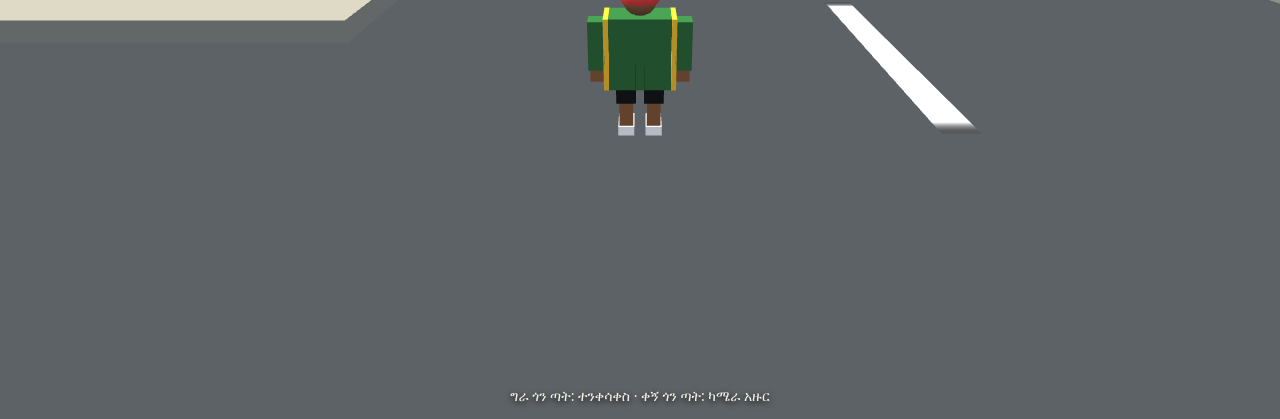
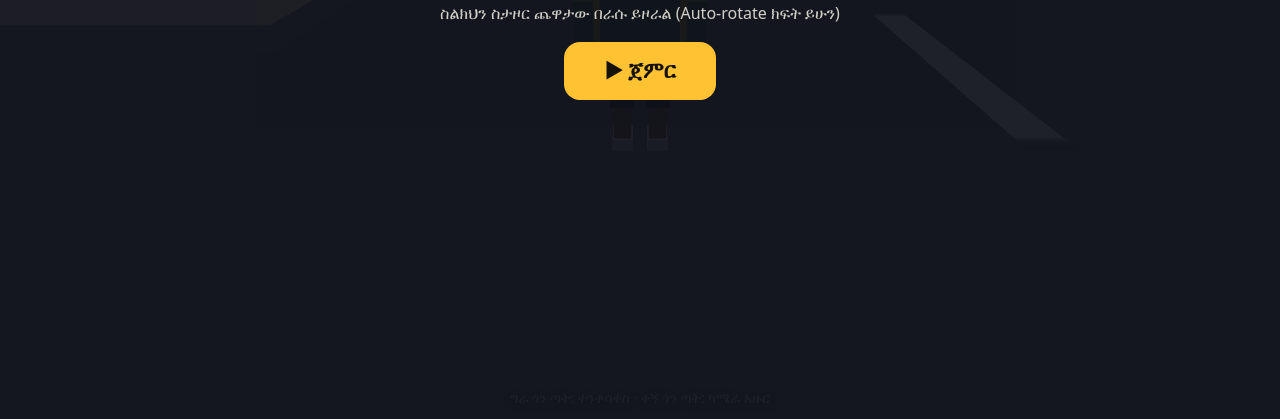
Before and after one commit to abduneima51-web/ABDEPA-CITY, a plain HTML site: page index.html in a window 1280 px wide. Shown: the part 381-800 px from the top of the page. Drawn offline with nearby package versions, Linux system fonts and the light colour scheme; animation ran at ten frames a second.

Commit message:
Update index.html

```diff
--- a/index.html
+++ b/index.html
@@ -2,24 +2,36 @@
 <html lang="am"><head>
 <meta charset="utf-8">
 <meta name="viewport" content="width=device-width,initial-scale=1,viewport-fit=cover,user-scalable=no">
+<meta name="screen-orientation" content="landscape">
+<meta name="mobile-web-app-capable" content="yes">
 <title>ABDEPA CITY</title>
 <style>
-:root{--bg:#10121a;--tx:#f4f1e8;--ac:#ffc233;color-scheme:dark;box-sizing:border-box;padding-top:env(safe-area-inset-top,0px);padding-bottom:env(safe-area-inset-bottom,0px)}
+:root{--bg:#10121a;--tx:#f4f1e8;--ac:#ffc233;color-scheme:dark;box-sizing:border-box}
 :root:not([data-theme="light"]){--bg:#10121a;--tx:#f4f1e8;--ac:#ffc233}
 :root[data-theme="dark"]{--bg:#10121a;--tx:#f4f1e8;--ac:#ffc233}
 html,body{height:100%;margin:0;background:var(--bg);color:var(--tx);overflow:hidden;touch-action:none;user-select:none;-webkit-user-select:none;font-family:system-ui,sans-serif}
 canvas{display:block;position:fixed;inset:0;width:100%;height:100%}
-#t{position:fixed;left:14px;top:calc(env(safe-area-inset-top,0px) + 12px);font-weight:900;font-size:22px;letter-spacing:.5px;text-shadow:0 2px 6px #000a}
+#t{position:fixed;left:calc(env(safe-area-inset-left,0px) + 14px);top:10px;font-weight:900;font-size:20px;letter-spacing:.5px;text-shadow:0 2px 6px #000a}
 #t b{color:var(--ac)}
-#sp{position:fixed;right:14px;top:calc(env(safe-area-inset-top,0px) + 14px);font-weight:800;font-size:20px;text-shadow:0 2px 6px #000a}
-#h{position:fixed;left:0;right:0;bottom:calc(env(safe-area-inset-bottom,0px) + 14px);text-align:center;font-size:14px;transition:opacity 1s;text-shadow:0 2px 6px #000}
+#sp{position:fixed;right:calc(env(safe-area-inset-right,0px) + 14px);top:12px;font-weight:800;font-size:20px;text-shadow:0 2px 6px #000a}
+#h{position:fixed;left:0;right:0;bottom:12px;text-align:center;font-size:14px;transition:opacity 1s;text-shadow:0 2px 6px #000}
 #js{position:fixed;width:100px;height:100px;border-radius:50%;border:2px solid #fff7;display:none}
 #js i{position:absolute;left:30px;top:30px;width:40px;height:40px;border-radius:50%;background:#fffa}
-#e{position:fixed;right:20px;bottom:calc(env(safe-area-inset-bottom,0px) + 40px);padding:16px 22px;border:0;border-radius:16px;background:var(--ac);color:#15120a;font-size:18px;font-weight:800;display:none}
+#e{position:fixed;right:calc(env(safe-area-inset-right,0px) + 24px);bottom:24px;padding:14px 22px;border:0;border-radius:16px;background:var(--ac);color:#15120a;font-size:18px;font-weight:800;display:none}
+#ov{position:fixed;inset:0;z-index:10;background:#10121aee;display:flex;flex-direction:column;align-items:center;justify-content:center;gap:18px;text-align:center;padding:20px}
+#ov h1{margin:0;font-size:34px;font-weight:900}
+#ov h1 b{color:var(--ac)}
+#ov p{margin:0;opacity:.85;font-size:16px}
+#go{padding:16px 40px;border:0;border-radius:16px;background:var(--ac);color:#15120a;font-size:22px;font-weight:800}
+#rot{position:fixed;inset:0;z-index:9;background:#10121a;display:none;align-items:center;justify-content:center;flex-direction:column;gap:12px;font-size:20px;font-weight:700;text-align:center}
+#rot span{font-size:60px}
+@media (orientation:portrait){#rot.on{display:flex}}
 </style></head><body>
 <div id="t">ABDEPA <b>CITY</b></div><div id="sp"></div>
 <div id="h">ግራ ጎን ጣት: ተንቀሳቀስ · ቀኝ ጎን ጣት: ካሜራ አዙር</div>
 <div id="js"><i></i></div><button id="e">🚗 ግባ</button>
+<div id="ov"><h1>ABDEPA <b>CITY</b></h1><p>ስልክህን ስታዞር ጨዋታው በራሱ ይዞራል (Auto-rotate ክፍት ይሁን)</p><button id="go">▶ ጀምር</button></div>
+<div id="rot"><span>🔄</span>ስልክህን በአግድም አዙር</div>
 <script src="https://cdnjs.cloudflare.com/ajax/libs/three.js/r128/three.min.js"></script>
 <script>
 const $=id=>document.getElementById(id);
@@ -27,11 +39,11 @@ const R=new THREE.WebGLRenderer({antialias:true});
 R.setPixelRatio(Math.min(devicePixelRatio,2));document.body.prepend(R.domElement);
 const S=new THREE.Scene(),SKY=0x8ec3f0;
 S.background=new THREE.Color(SKY);S.fog=new THREE.Fog(SKY,90,330);
-const C=new THREE.PerspectiveCamera(65,1,.1,700);
+const C=new THREE.PerspectiveCamera(55,1,.1,700);
 S.add(new THREE.HemisphereLight(0xffffff,0x667788,1));
 const sun=new THREE.DirectionalLight(0xfff0c8,.7);sun.position.set(80,150,60);S.add(sun);
 function rs(){R.setSize(innerWidth,innerHeight);C.aspect=innerWidth/innerHeight;C.updateProjectionMatrix()}
-rs();addEventListener('resize',rs);
+rs();addEventListener('resize',rs);addEventListener('orientationchange',()=>setTimeout(rs,200));
 const M=c=>new THREE.MeshLambertMaterial({color:c});
 const box=(w,h,d,c)=>new THREE.Mesh(new THREE.BoxGeometry(w,h,d),M(c));
 let seed=7;const rnd=()=>(seed=(seed*16807)%2147483647)/2147483647;
@@ -55,6 +67,29 @@ const wc=document.createElement('canvas');wc.width=wc.height=64;const wx=wc.getC
 wx.fillStyle='#fff';wx.fillRect(0,0,64,64);
 for(let i=0;i<4;i++)for(let j=0;j<4;j++){wx.fillStyle=rnd()<.4?'#ffe9a0':'#6f8296';wx.fillRect(i*16+3,j*16+3,10,10)}
 const WT=new THREE.CanvasTexture(wc);WT.wrapS=WT.wrapT=THREE.RepeatWrapping;
+const SIGNS=[['ሱቅ','#c62828'],['MALL','#6a1b9a'],['CAFE','#4e342e'],['ካፌ','#00695c'],['HOTEL','#1565c0'],['PHARMACY','#2e7d32'],['ባንክ','#f9a825'],['ምግብ ቤት','#d84315'],['SUPERMARKET','#283593'],['ABDEPA','#212121']];
+const sigTex={};
+function sigMat(i){if(!sigTex[i]){const c=document.createElement('canvas');c.width=256;c.height=64;const x=c.getContext('2d');
+  x.fillStyle=SIGNS[i][1];x.fillRect(0,0,256,64);x.strokeStyle='#fff';x.lineWidth=4;x.strokeRect(3,3,250,58);
+  x.fillStyle='#fff';x.font='bold 32px system-ui,sans-serif';x.textAlign='center';x.textBaseline='middle';x.fillText(SIGNS[i][0],128,34);
+  sigTex[i]=new THREE.MeshBasicMaterial({map:new THREE.CanvasTexture(c)})}return sigTex[i]}
+function putSign(x,z,y,sw,sh,side,axis,i){
+  const m=new THREE.Mesh(new THREE.PlaneGeometry(sw,sh),sigMat(i));
+  if(axis==='x'){m.position.set(x+side*.06,y,z);m.rotation.y=side>0?Math.PI/2:-Math.PI/2}
+  else{m.position.set(x,y,z+side*.06);m.rotation.y=side>0?0:Math.PI}
+  S.add(m);
+}
+function addSigns(lx,lz,w,d,h,a,b,mall){
+  const sx=a?1:-1,sz=b?1:-1,i=Math.floor(rnd()*SIGNS.length);
+  if(mall){
+    putSign(lx+sx*(w/2),lz,Math.min(h-2,6),Math.min(d*.8,16),4,sx,'x',1);
+    putSign(lx,lz+sz*(d/2),Math.min(h-2,6),Math.min(w*.8,16),4,sz,'z',1);
+  }else{
+    putSign(lx+sx*(w/2),lz,3.2,Math.min(d*.7,9),2.4,sx,'x',i);
+    putSign(lx,lz+sz*(d/2),3.2,Math.min(w*.7,9),2.4,sz,'z',(i+3)%SIGNS.length);
+    if(h>30)putSign(lx+sx*(w/2),lz,h-4,Math.min(d*.8,12),3.5,sx,'x',(i+5)%SIGNS.length);
+  }
+}
 const B=[],pal=[0xc9b79c,0xb8c4d0,0xd9a5a0,0xa9c8b0,0xe0d6c0,0x9aa7b8];
 for(let i=0;i<N;i++)for(let j=0;j<N;j++){
   const cx=(i+.5)*CELL,cz=(j+.5)*CELL,lot=(BLK-6)/2;
@@ -66,11 +101,13 @@ for(let i=0;i<N;i++)for(let j=0;j<N;j++){
       const tr=new THREE.Mesh(new THREE.ConeGeometry(2,6,6),M(0x2f6b3a));tr.position.set(lx,3.5,lz);S.add(tr);
       continue;
     }
-    const w=lot-2-rnd()*4,d=lot-2-rnd()*4,h=8+rnd()*rnd()*70;
+    const mall=rnd()<.1;
+    const w=lot-2-rnd()*4,d=lot-2-rnd()*4,h=mall?11+rnd()*4:8+rnd()*rnd()*70;
     const t=WT.clone();t.needsUpdate=true;t.repeat.set(w/8,h/8);
-    const m=new THREE.Mesh(new THREE.BoxGeometry(w,h,d),new THREE.MeshLambertMaterial({color:pal[Math.floor(rnd()*pal.length)],map:t}));
+    const m=new THREE.Mesh(new THREE.BoxGeometry(w,h,d),new THREE.MeshLambertMaterial({color:mall?0xf0d9a0:pal[Math.floor(rnd()*pal.length)],map:t}));
     m.position.set(lx,.4+h/2,lz);S.add(m);
     B.push({x0:lx-w/2,x1:lx+w/2,z0:lz-d/2,z1:lz+d/2});
+    addSigns(lx,lz,w,d,h,a,b,mall);
   }
 }
 
@@ -89,6 +126,49 @@ const cars=[0x1e6fd9,0xe63946,0xf4d35e,0x2a9d8f].map((c,i)=>{
   const o={g:mkCar(c),x:CELL+(i%2?4:-4),z:CELL+14+i*14,h:0,v:0};
   o.g.position.set(o.x,0,o.z);return o;
 });
+
+/* ---- የሚሄዱ ሰዎች ---- */
+const NP=[],pcols=[0xd23b3b,0x3b6fd2,0xe0b030,0x8e44ad,0xeeeeee,0x2a9d8f],skins=[0x8d5a3b,0xc68642,0x5a3825,0xe0ac69];
+function mkPerson(col){
+  const g=new THREE.Group();
+  const t=box(.5,.7,.3,col);t.position.y=1.0;g.add(t);
+  const hd=new THREE.Mesh(new THREE.SphereGeometry(.16,8,6),M(skins[Math.floor(rnd()*4)]));hd.position.y=1.5;g.add(hd);
+  const legs=[];
+  for(const x of [-.12,.12]){const l=new THREE.Group();l.position.set(x,.65,0);const s=box(.17,.65,.2,0x2b2f3a);s.position.y=-.32;l.add(s);g.add(l);legs.push(l)}
+  g.userData.legs=legs;S.add(g);return g;
+}
+for(let k=0;k<30;k++){
+  const i=Math.floor(rnd()*N),j=Math.floor(rnd()*N);
+  NP.push({g:mkPerson(pcols[k%pcols.length]),cx:(i+.5)*CELL,cz:(j+.5)*CELL,t:rnd()*424,sp:1.4+rnd()*1.2,dir:rnd()<.5?1:-1,ph:rnd()*6});
+}
+function ringPos(cx,cz,t){
+  const s=26.5,L=2*s;t=((t%(4*L))+4*L)%(4*L);let x,z,h;
+  if(t<L){x=-s+t;z=-s;h=Math.PI/2}
+  else if(t<2*L){x=s;z=-s+(t-L);h=0}
+  else if(t<3*L){x=s-(t-2*L);z=s;h=-Math.PI/2}
+  else{x=-s;z=s-(t-3*L);h=Math.PI}
+  return [cx+x,cz+z,h];
+}
+
+/* ---- የሚሄዱ መኪናዎችና ትላልቅ መኪናዎች ---- */
+function mkTruck(col){
+  const g=new THREE.Group();
+  const cab=box(2.3,2,2,col);cab.position.set(0,1.6,3.6);g.add(cab);
+  const win=box(2.1,.7,.1,0xcfe6ff);win.position.set(0,2.0,4.62);g.add(win);
+  const cg=box(2.6,2.8,6.4,0xeeeeee);cg.position.set(0,2.1,-.9);g.add(cg);
+  const ch=box(2.2,.5,10,0x222222);ch.position.set(0,.65,.9);g.add(ch);
+  for(const z of [-3,-1.8,3.6])for(const x of [-1.2,1.2]){
+    const w=new THREE.Mesh(new THREE.CylinderGeometry(.5,.5,.35,12),M(0x111111));
+    w.rotation.z=Math.PI/2;w.position.set(x,.5,z);g.add(w);
+  }
+  S.add(g);return g;
+}
+const TR=[],tcols=[0xe63946,0x2a9d8f,0xf4d35e,0x7b2cbf,0xffffff,0x333333,0x1e6fd9],kcols=[0xd9822b,0x3b6fd2,0x2e7d32];
+for(let k=0;k<26;k++){
+  const truck=k%5===4;
+  const g=truck?mkTruck(kcols[k%3]):mkCar(tcols[k%7]);
+  TR.push({g,ri:1+Math.floor(rnd()*(N-1)),alongX:k%2===0,fw:rnd()<.5?1:-1,pos:rnd()*SIZE,v:7+rnd()*6});
+}
 
 /* ---- አብዲፓ ---- */
 const SKIN=0x8d5a3b,JAC=0x2f6b3a,WRAP=0xd23b3b;
@@ -118,7 +198,7 @@ let jx=0,jy=0,sid=null,so=null,cid=null,cl=0;const keys={},js=$('js');
 addEventListener('keydown',e=>{keys[e.code]=1;if(e.code==='KeyE')toggle()});
 addEventListener('keyup',e=>keys[e.code]=0);
 addEventListener('pointerdown',e=>{
-  if(e.target.id==='e')return;
+  if(e.target.id==='e'||e.target.closest('#ov'))return;
   if(e.clientX<innerWidth/2&&sid===null){sid=e.pointerId;so={x:e.clientX,y:e.clientY};
     js.style.cssText='display:block;left:'+(so.x-50)+'px;top:'+(so.y-50)+'px';}
   else if(cid===null){cid=e.pointerId;cl=e.clientX}
@@ -131,7 +211,17 @@ addEventListener('pointermove',e=>{
 const up=e=>{if(e.pointerId===sid){sid=null;jx=jy=0;js.style.display='none'}if(e.pointerId===cid)cid=null};
 addEventListener('pointerup',up);addEventListener('pointercancel',up);
 $('e').addEventListener('pointerdown',e=>{e.stopPropagation();toggle()});
-setTimeout(()=>$('h').style.opacity=0,7000);
+
+/* ---- ጀምር: ሙሉ ስክሪን + አግድም ---- */
+async function startGame(){
+  const el=document.documentElement;
+  try{if(el.requestFullscreen)await el.requestFullscreen();else if(el.webkitRequestFullscreen)el.webkitRequestFullscreen()}catch(e){}
+  try{await screen.orientation.lock('landscape')}catch(e){}
+  $('ov').style.display='none';
+  setTimeout(rs,300);
+  setTimeout(()=>$('h').style.opacity=0,7000);
+}
+$('go').addEventListener('click',startGame);
 
 function near(){let best=null,bd=36;for(const c of cars){const d=(c.x-p.x)**2+(c.z-p.z)**2;if(d<bd){bd=d;best=c}}return best}
 function toggle(){
@@ -176,9 +266,23 @@ function frame(now){
     const sw=sp>0?Math.sin(walkT)*Math.min(1,sp/4):0;
     lL.rotation.x=sw*.9;lR.rotation.x=-sw*.9;aL.rotation.x=-sw*.8;aR.rotation.x=sw*.8;
   }
-  const dist=mode?11:7,hh=mode?5:4;
+  const tm=now/1000;
+  for(const n of NP){
+    n.t+=n.dir*n.sp*dt;
+    const [x,z,h]=ringPos(n.cx,n.cz,n.t);
+    n.g.position.set(x,.4,z);n.g.rotation.y=h+(n.dir<0?Math.PI:0);
+    const sw=Math.sin(tm*n.sp*3+n.ph)*.7,L=n.g.userData.legs;L[0].rotation.x=sw;L[1].rotation.x=-sw;
+  }
+  for(const c of TR){
+    c.pos=(c.pos+c.v*dt)%SIZE;
+    const rc=c.ri*CELL,q=c.fw>0?c.pos:SIZE-c.pos;
+    if(c.alongX){c.g.position.set(q,0,rc+c.fw*4.5);c.g.rotation.y=c.fw>0?Math.PI/2:-Math.PI/2}
+    else{c.g.position.set(rc-c.fw*4.5,0,q);c.g.rotation.y=c.fw>0?0:Math.PI}
+    if(mode){const dx=c.g.position.x-mode.x,dz=c.g.position.z-mode.z;if(dx*dx+dz*dz<16)mode.v*=.9}
+  }
+  const dist=mode?11:7,hh=mode?5:3.2;
   tp.set(p.x-Math.sin(cy)*dist,hh,p.z-Math.cos(cy)*dist);
-  C.position.lerp(tp,1-Math.exp(-10*dt));C.lookAt(p.x,1.5,p.z);
+  C.position.lerp(tp,1-Math.exp(-10*dt));C.lookAt(p.x,1.3,p.z);
   $('e').style.display=(mode||near())?'block':'none';
   $('e').textContent=mode?'🚶 ውጣ':'🚗 ግባ';
   $('sp').textContent=mode?Math.round(sp*3.6)+' km/h':'';
```
